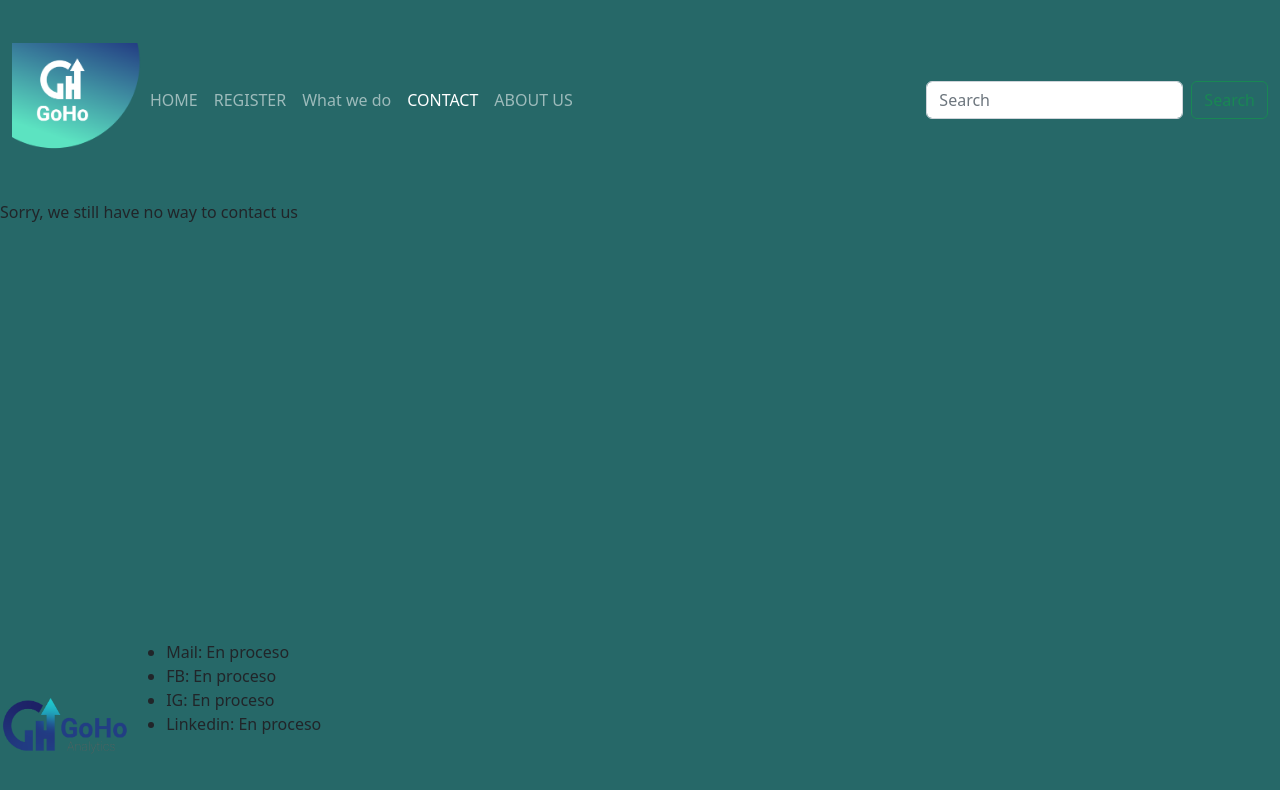
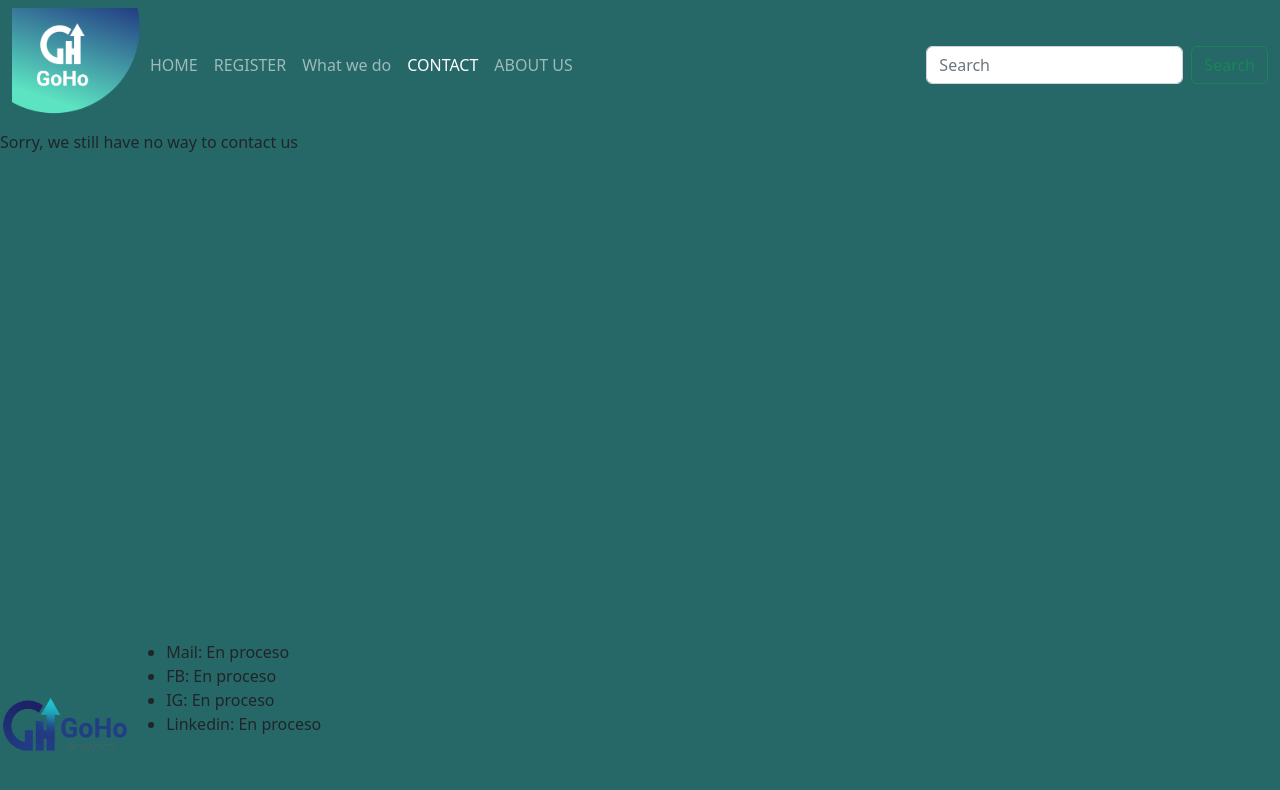
Before and after one commit to ferghobbs/Coderhouse, a plain HTML site: page Pages/Contact/index.html in a window 1280 px wide. Drawn offline with Linux system fonts and the light colour scheme.

Commit message:
Arreglo header contact us

```diff
--- a/Pages/Contact/index.html
+++ b/Pages/Contact/index.html
@@ -9,7 +9,7 @@
     <title>Document</title>
 </head>
 <body class="Body_mio">
-    <header class="Header">
+
         <nav class="navbar navbar-expand-lg navbar-dark text-primary">
             <div class="container-fluid">
              <img class="Icon_Header" src="..\..\Imagenes\PNG\Presentacion GoHo-05.png" alt="Icon">
@@ -47,7 +47,7 @@
                 Sorry, we still have no way to contact us
             </p>
         </div>
-    </header>
+
     <footer class="Footer">
         <img class="Icon_Header" src="../../Imagenes/PNG/Presentacion GoHo-03.png" alt="Icon">
         <div class="Footer_Datos">
```
